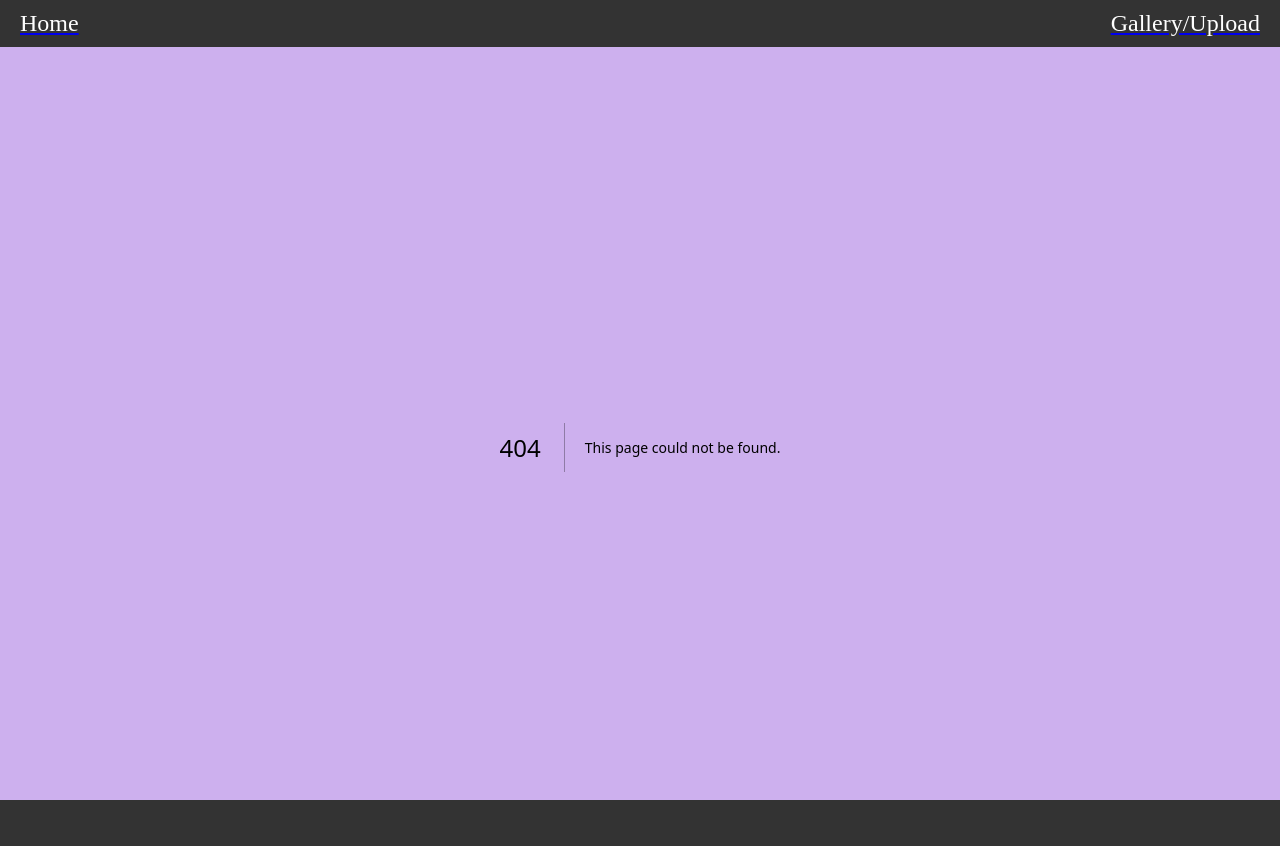
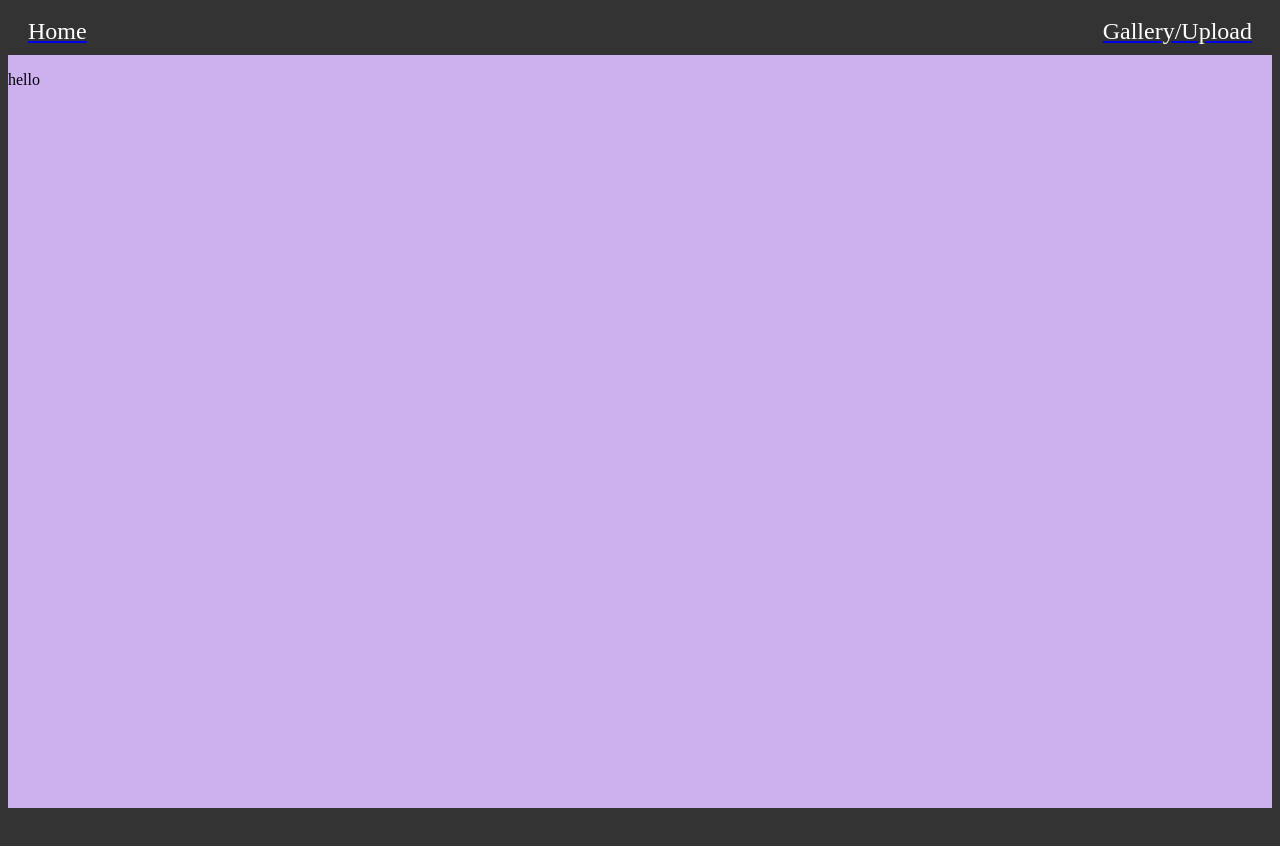
Before and after one commit to ChefOmarDee/Image-Hosting, a Next.js app: page /UnprotectedPage in a window 1280 px wide. Before the commit this address had no page. After the commit the page ends 816 px from the top, so only its background shows below. Built offline with nearby package versions, Linux system fonts and the light colour scheme.

Commit message:
added unprotected page

```diff
--- /dev/null
+++ b/src/pages/UnprotectedPage.js
@@ -0,0 +1,6 @@
+let UnprotectedPage=()=>{
+return(
+<p>hello</p>
+)
+}
+export default UnprotectedPage
```
